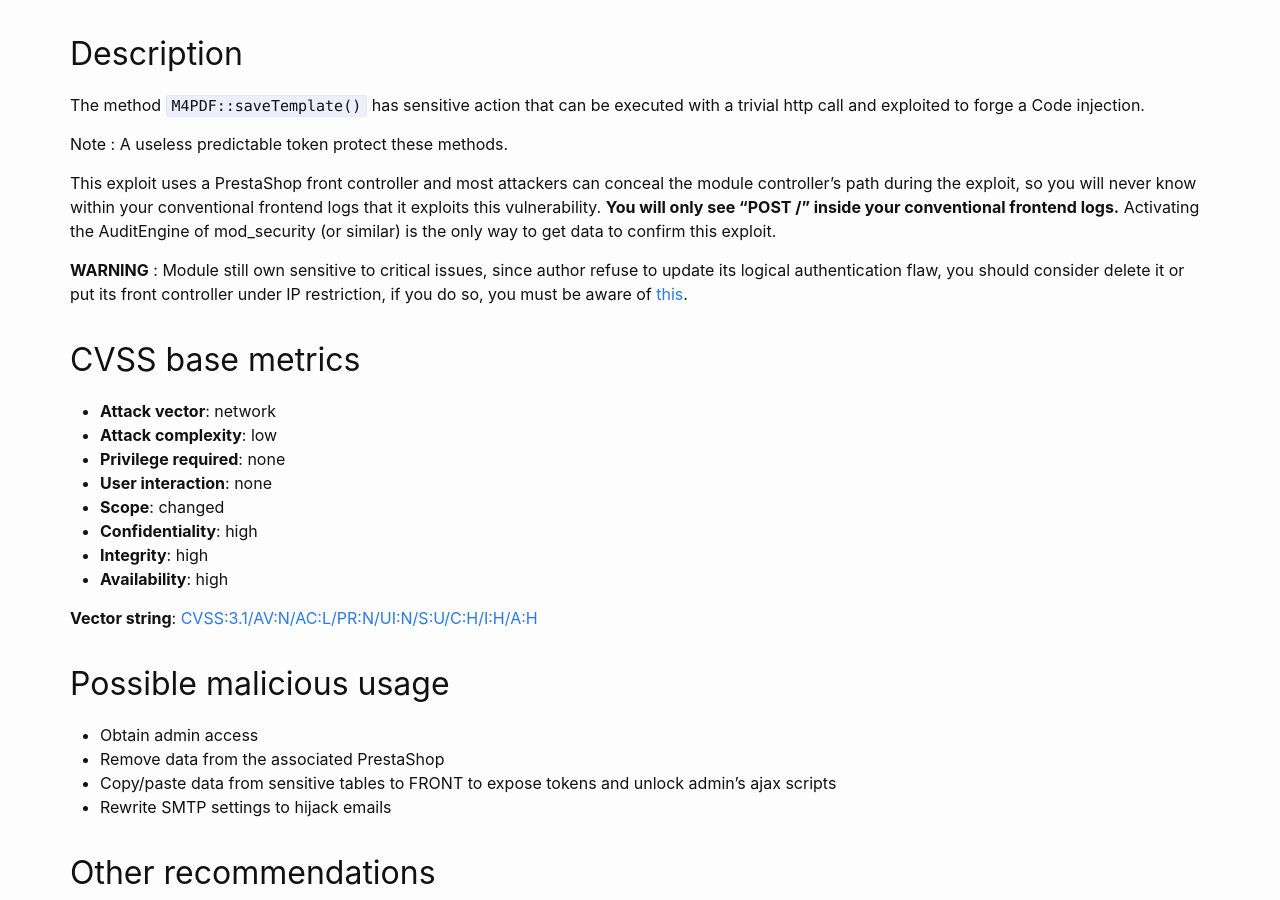
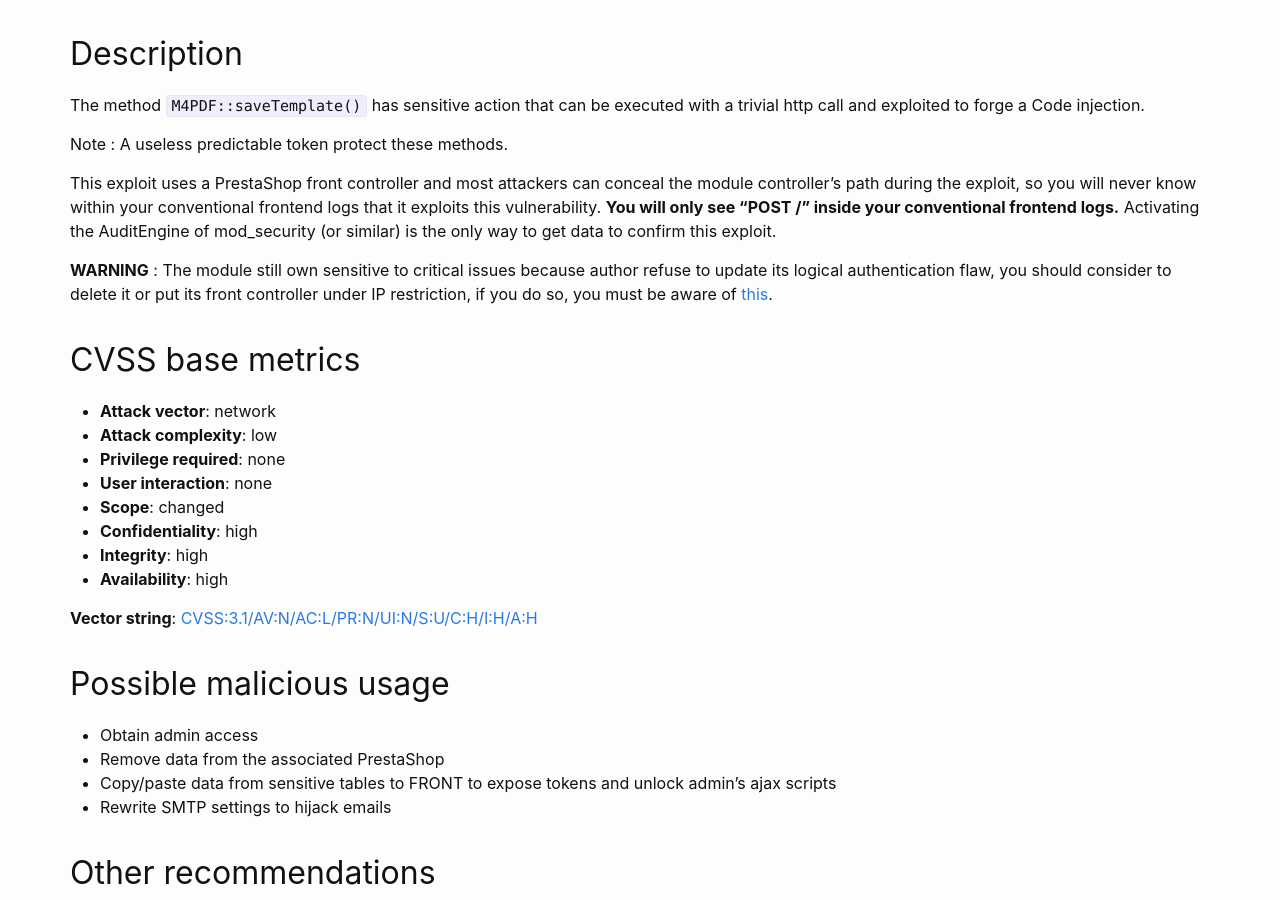
Before and after one commit to friends-of-presta/security-advisories, a Jekyll site: the page built from _posts/2024-06-20-m4pdf.md, in a window 1280 px wide and 900 px high, scrolled down 1004 px. Built offline with Jekyll 4.4.1, drawn with Linux system fonts in a browser that asks for light colours.

Commit message:
Update 2024-06-20-m4pdf.md

```diff
--- a/_posts/2024-06-20-m4pdf.md
+++ b/_posts/2024-06-20-m4pdf.md
@@ -32,7 +32,7 @@ Note : A useless predictable token protect these methods.
 
 This exploit uses a PrestaShop front controller and most attackers can conceal the module controller's path during the exploit, so you will never know within your conventional frontend logs that it exploits this vulnerability. **You will only see "POST /" inside your conventional frontend logs.** Activating the AuditEngine of mod_security (or similar) is the only way to get data to confirm this exploit.
 
-**WARNING** : Module still own sensitive to critical issues, since author refuse to update its logical authentication flaw, you should consider delete it or put its front controller under IP restriction, if you do so, you must be aware of [this](https://github.com/PrestaShop/PrestaShop/blob/8.1.x/classes/Dispatcher.php#L1161).
+**WARNING** : The module still own sensitive to critical issues because author refuse to update its logical authentication flaw, you should consider to delete it or put its front controller under IP restriction, if you do so, you must be aware of [this](https://github.com/PrestaShop/PrestaShop/blob/8.1.x/classes/Dispatcher.php#L1161).
 
 ## CVSS base metrics
 
```
